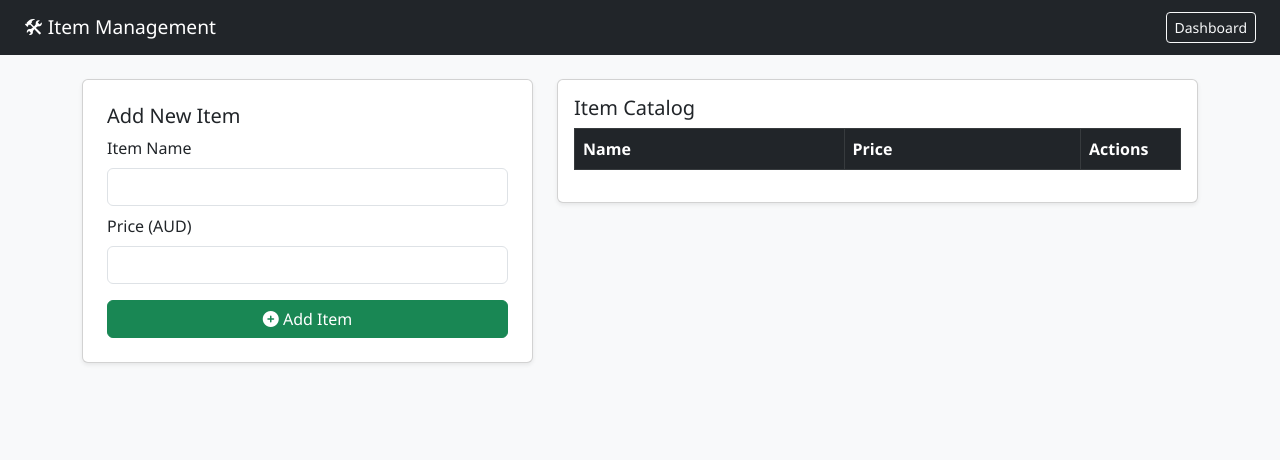
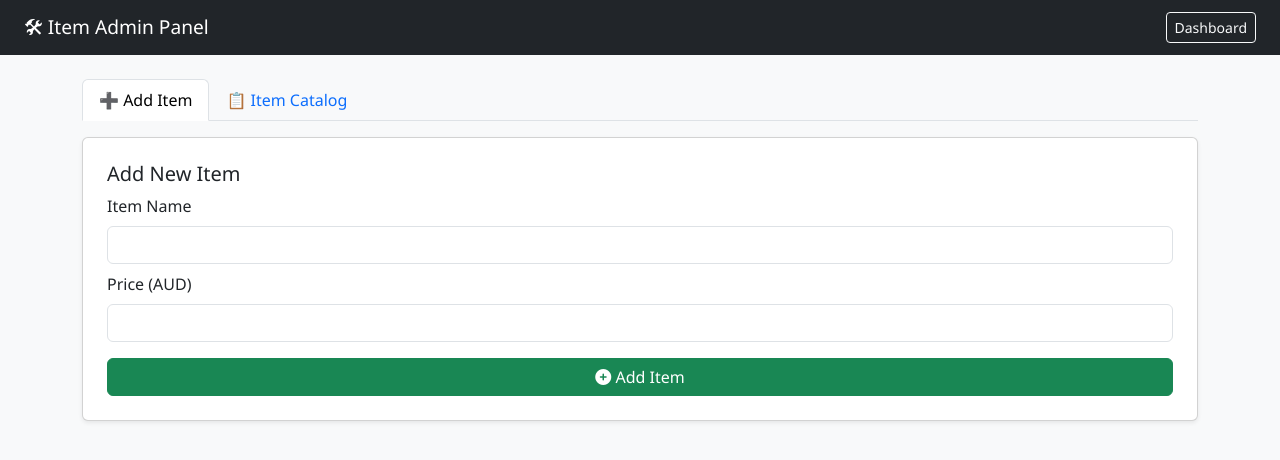
Before and after one commit to SmokeHound/workshop-frontend, a plain HTML site: page item-admin.html in a window 1280 px wide. Drawn offline with nearby package versions, Linux system fonts and the light colour scheme; no server answers.

Commit message:
Update item-admin.html

```diff
--- a/item-admin.html
+++ b/item-admin.html
@@ -2,7 +2,7 @@
 <html lang="en">
 <head>
   <meta charset="UTF-8" />
-  <title>Item Admin</title>
+  <title>Item Admin (Tabbed)</title>
   <meta name="viewport" content="width=device-width, initial-scale=1" />
   <link href="https://cdn.jsdelivr.net/npm/bootstrap@5.3.0/dist/css/bootstrap.min.css" rel="stylesheet" />
   <link href="https://cdnjs.cloudflare.com/ajax/libs/font-awesome/6.5.0/css/all.min.css" rel="stylesheet" />
@@ -10,14 +10,24 @@
 </head>
 <body class="bg-light">
   <nav class="navbar navbar-dark bg-dark mb-4 px-4">
-    <span class="navbar-brand">🛠 Item Management</span>
+    <span class="navbar-brand">🛠 Item Admin Panel</span>
     <a href="index.html" class="btn btn-outline-light btn-sm">Dashboard</a>
   </nav>
 
   <div class="container">
-    <div class="row">
-      <!-- Add Form -->
-      <div class="col-md-5">
+    <!-- Tabs -->
+    <ul class="nav nav-tabs mb-3" id="admin-tabs" role="tablist">
+      <li class="nav-item" role="presentation">
+        <button class="nav-link active" id="add-tab" data-bs-toggle="tab" data-bs-target="#add-pane" type="button" role="tab">➕ Add Item</button>
+      </li>
+      <li class="nav-item" role="presentation">
+        <button class="nav-link" id="list-tab" data-bs-toggle="tab" data-bs-target="#list-pane" type="button" role="tab">📋 Item Catalog</button>
+      </li>
+    </ul>
+
+    <div class="tab-content" id="admin-tabContent">
+      <!-- Add Item Tab -->
+      <div class="tab-pane fade show active" id="add-pane" role="tabpanel">
         <form id="add-form" class="card p-4 shadow-sm bg-white mb-4">
           <h5>Add New Item</h5>
           <div class="mb-2">
@@ -35,8 +45,8 @@
         <div id="add-result" class="text-success fw-bold" style="display:none;"></div>
       </div>
 
-      <!-- Item Table -->
-      <div class="col-md-7">
+      <!-- Catalog Tab -->
+      <div class="tab-pane fade" id="list-pane" role="tabpanel">
         <div class="card shadow-sm p-3 bg-white">
           <h5>Item Catalog</h5>
           <table class="table table-bordered" id="item-table">
@@ -114,7 +124,10 @@
       });
     };
 
-    loadItems();
+    // Load item catalog on tab switch
+    document.getElementById('list-tab').addEventListener('click', loadItems);
   </script>
+
+  <script src="https://cdn.jsdelivr.net/npm/bootstrap@5.3.0/dist/js/bootstrap.bundle.min.js"></script>
 </body>
 </html>
```
